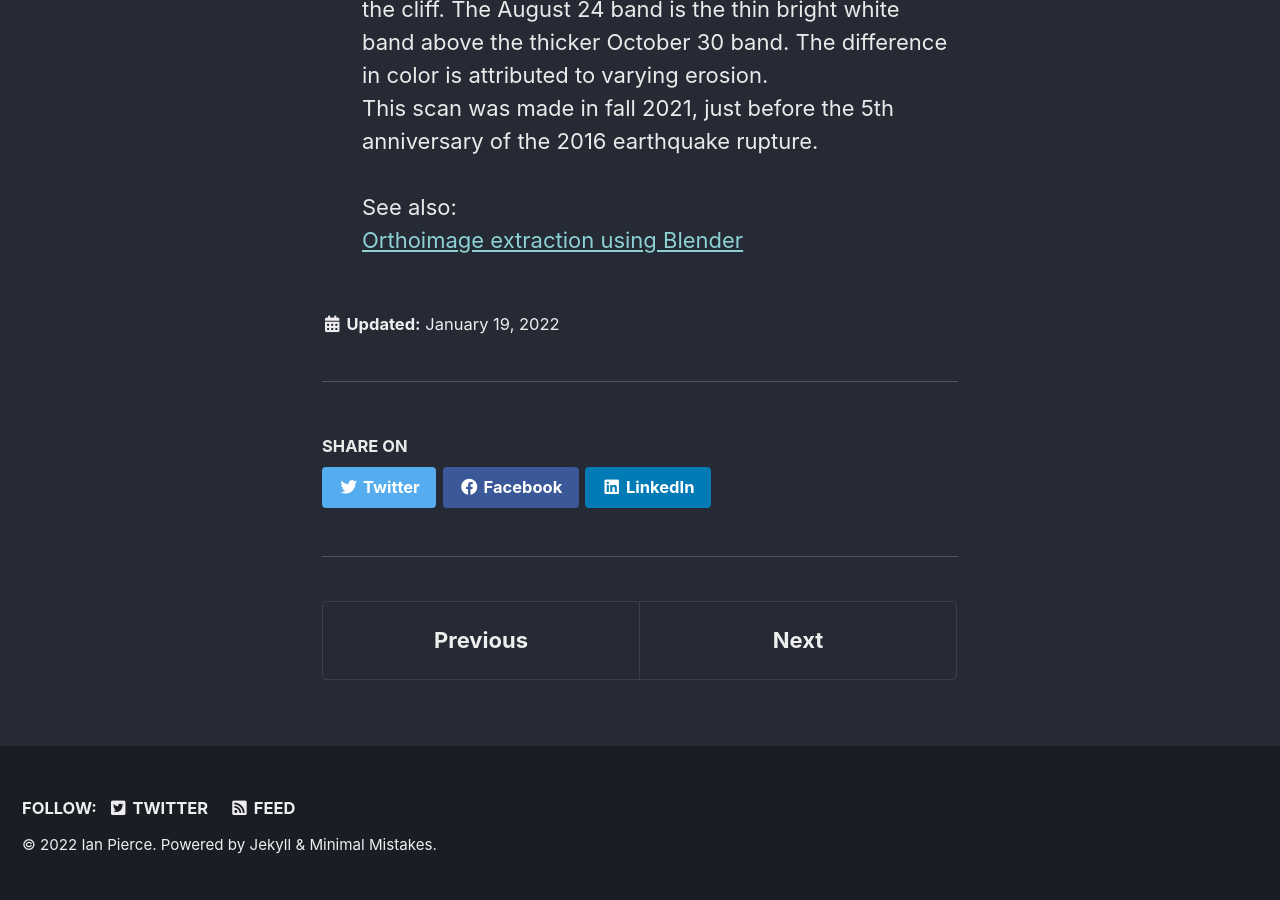
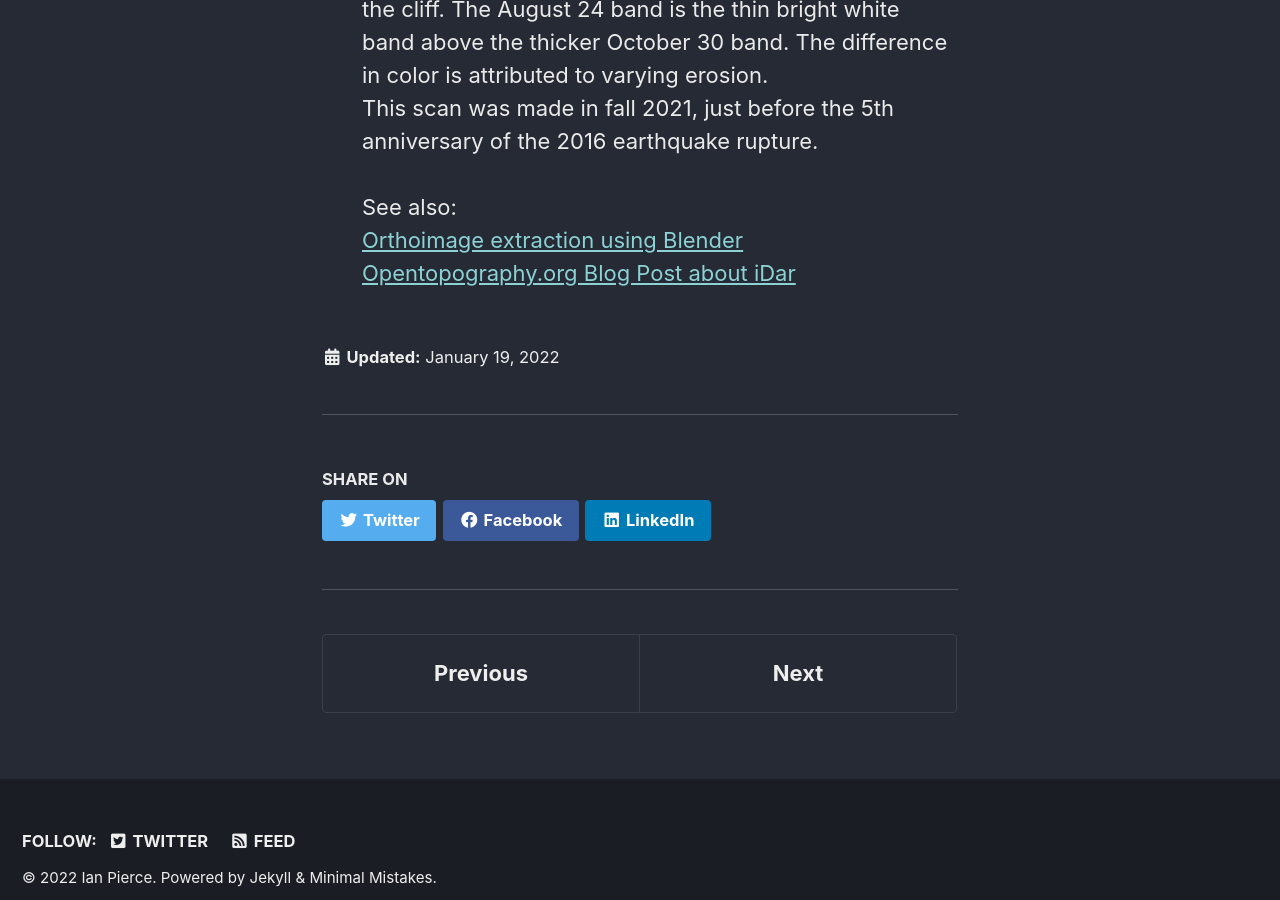
Before and after one commit to Neotectonic/Neotectonic.github.io, a Jekyll site: the page built from docs/_research/idar.md, in a window 1280 px wide and 900 px high, scrolled down 3699 px. Built offline with Jekyll 4.4.1, drawn with Linux system fonts in a browser that asks for light colours; cached includes are drawn as plain includes.

Commit message:
Update idar.md

```diff
--- a/docs/_research/idar.md
+++ b/docs/_research/idar.md
@@ -45,4 +45,5 @@ The 2016 Norcia sequence consisted of two main surface rupturing normal-fault ea
 This scan was made in fall 2021, just before the 5th anniversary of the 2016 earthquake rupture.
 <br><br>
   See also: <br>
-  <a href="/tutorial/ortho-from-idar/">Orthoimage extraction using Blender</a>
+  <a href="/tutorial/ortho-from-idar/">Orthoimage extraction using Blender</a><br>
+  <a href="https://opentopography.org/blog/iphone-lidar-applications-geosciences">Opentopography.org Blog Post about iDar</a><br>
```
